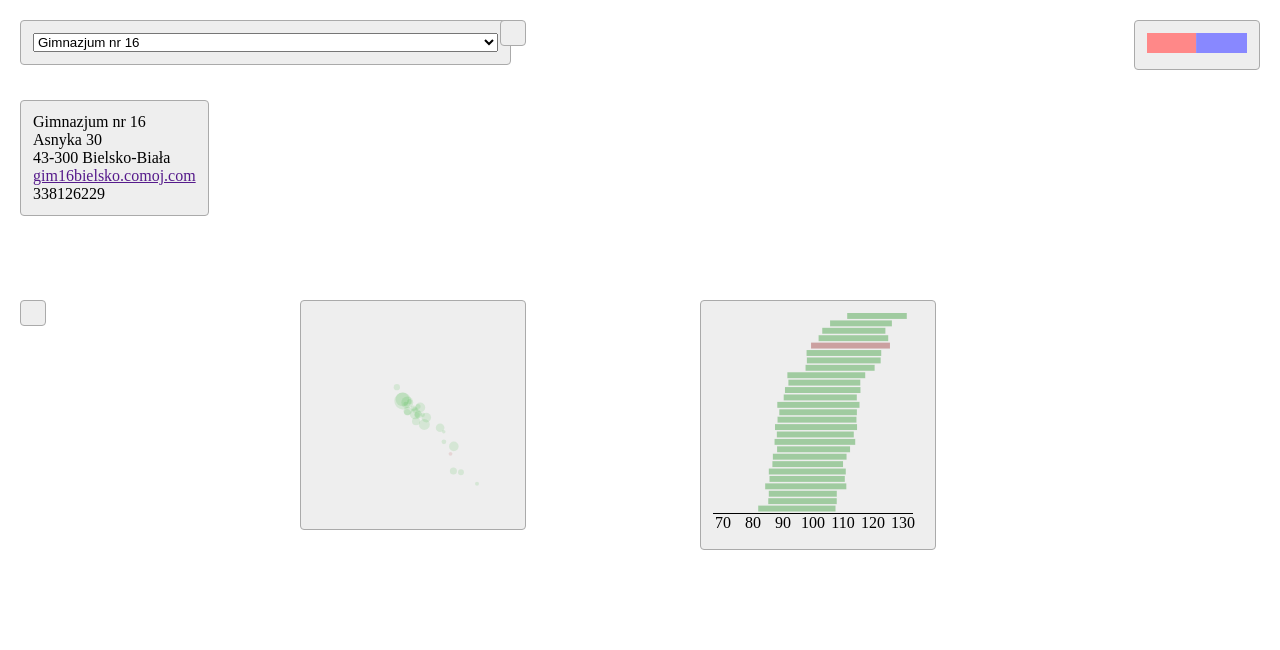
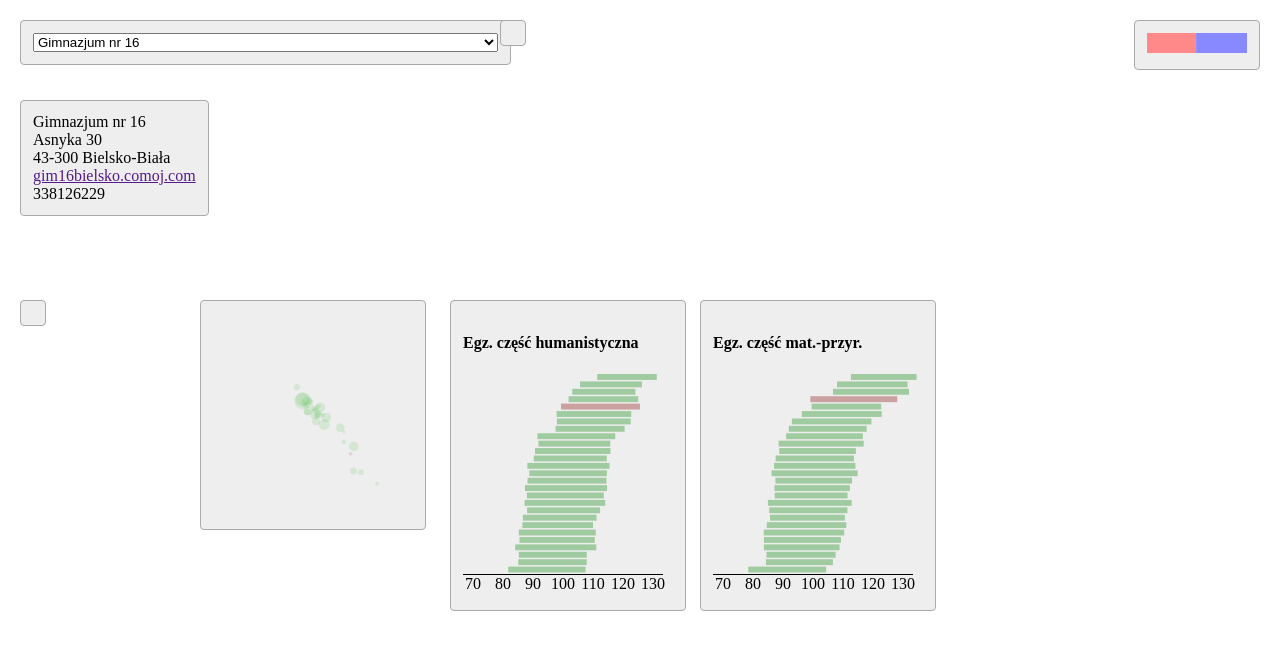
Before and after one commit to stared/szkoly_vis, a plain HTML site: page index.html in a window 1280 px wide. Drawn offline with Linux system fonts and the light colour scheme.

Commit message:
czesc human i mat-przyr

```diff
--- a/index.html
+++ b/index.html
@@ -26,7 +26,12 @@
   <div id='plakietki'></div>
   <div id='wskazniki'></div>
   <div id='porownania'></div>
-  <div id='porownania_paski'></div>
+  <div id='porownania_paski_hum'>
+    <h4>Egz. część humanistyczna</h4>
+  </div>
+  <div id='porownania_paski_mp'>
+    <h4>Egz. część mat.-przyr.</h4>
+  </div>
 
   <!-- też tooltip? -->
 </body>
--- a/karta_szkoly.css
+++ b/karta_szkoly.css
@@ -40,10 +40,16 @@ div#wskazniki {
 div#porownania {
 	position: absolute;
 	top: 300px;
-	left: 300px;
+	left: 200px;
 }
 
-div#porownania_paski {
+div#porownania_paski_hum {
+	position: absolute;
+	top: 300px;
+	left: 450px;
+}
+
+div#porownania_paski_mp {
 	position: absolute;
 	top: 300px;
 	left: 700px;
--- a/karta_szkoly.js
+++ b/karta_szkoly.js
@@ -60,7 +60,7 @@ function init () {
     return - dane[i].sr_wynik_egz_hum + dane[j].sr_wynik_egz_hum; });
   kolejnosc_hum = reverse_permutation(kolejnosc_hum);
 
-  d3.select("div#porownania_paski").append("svg")
+  d3.select("div#porownania_paski_hum").append("svg")
     .attr("width", 210)
     .attr("height", 220)
       .append('g')
@@ -68,6 +68,17 @@ function init () {
         .attr("transform", "translate(" + 0 + "," + 200 + ")")
         .call(xAxis);
 
+  kolejnosc_mp = range(dane.length).sort(function (i, j) {
+    return - dane[i].sr_wynik_egz_mp + dane[j].sr_wynik_egz_mp; });
+  kolejnosc_mp = reverse_permutation(kolejnosc_mp);
+
+  d3.select("div#porownania_paski_mp").append("svg")
+    .attr("width", 210)
+    .attr("height", 220)
+      .append('g')
+        .attr('class', 'osx')
+        .attr("transform", "translate(" + 0 + "," + 200 + ")")
+        .call(xAxis);
 
 }
 
@@ -111,7 +122,11 @@ function update () {
       })
       .style("opacity", 0.1);
 
-  paskownia_hum = d3.select("div#porownania_paski svg").selectAll('rect')
+  //
+  // Wyniki human
+  //
+
+  paskownia_hum = d3.select("div#porownania_paski_hum svg").selectAll('rect')
     .data(dane);
 
   paskownia_hum
@@ -136,6 +151,35 @@ function update () {
 
   paskownia_hum.exit().remove();
 
+  //
+  // Wyniki matematyczno-przyrodnicze
+  //
+
+  paskownia_mp = d3.select("div#porownania_paski_mp svg").selectAll('rect')
+    .data(dane);
+
+  paskownia_mp
+    .enter()
+      .append('rect')
+        .attr('class', 'pasek');
+
+  var odl_paskowa = 200 / Math.max(dane.length, 20);
+
+  paskownia_mp
+    .attr("x", function (d) { return skala(d.sr_wynik_egz_mp - d.stdev_wynik_egz_mp); })
+    .attr("y", function (d, i) { return odl_paskowa * kolejnosc_mp[i]; } )
+    .attr("width", function (d) { return 2 * mult * d.stdev_wynik_egz_mp; })
+    .attr("height", 0.8 * odl_paskowa)
+    .style("fill", function (d, i) {
+      return i == wybraneId ? "#a55" : "#5a5";
+    })
+    .on('click', function (d, i) {
+      wybraneId = i;
+      update();
+    });
+
+  paskownia_mp.exit().remove();
+
 }
 
 
@@ -154,3 +198,15 @@ function reverse_permutation (perm) {
   }
   return res;
 }
+
+// function plakietki (d) {
+//   var res = [];
+//   if (d.typ_szkoly == "gimn.") {
+//     res.push("<span class='plakietka'>gimnazjum</span>");
+//   } else if (d.typ_szkoly == "SP") {
+//     res.push("<span class='plakietka'>szkoła podstawowa</span>");
+//   }
+
+
+//   // też braki wyników itd
+// }
```
